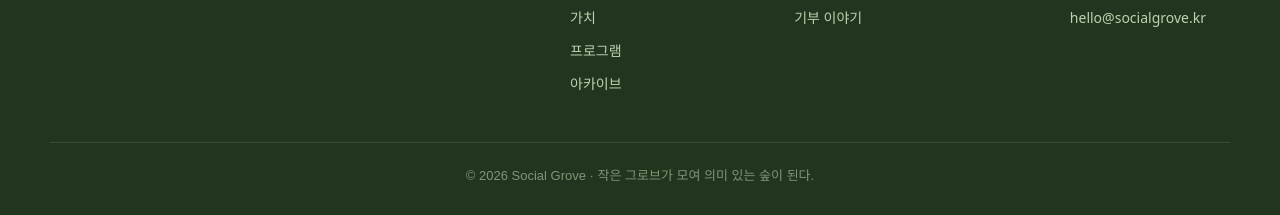
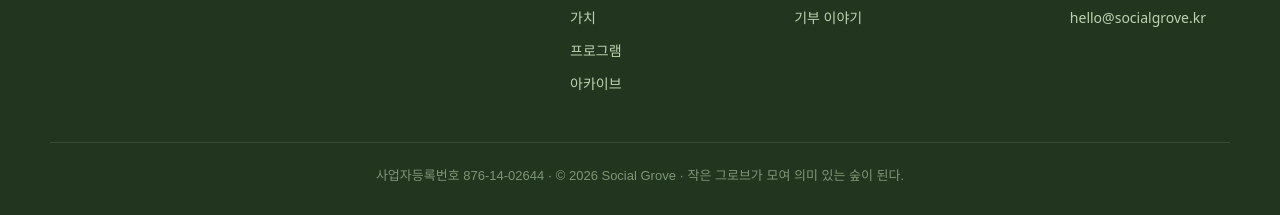
Before and after one commit to newhope12000/social-grove, a plain HTML site: page about.html in a window 1280 px wide. Shown: the part 3134-3349 px from the top of the page. Drawn offline with Linux system fonts and the light colour scheme; a web font is replaced by a local one.

Commit message:
푸터에 사업자등록번호 추가
Co-Authored-By: Claude Opus 4.8 (1M context) <noreply@anthropic.com>

```diff
--- a/about.html
+++ b/about.html
@@ -125,7 +125,7 @@
         <a href="#">Instagram</a><a href="#">KakaoTalk</a><a href="mailto:hello@socialgrove.kr">hello@socialgrove.kr</a>
       </div>
     </div>
-    <p class="footer__copy">© 2026 Social Grove · 작은 그로브가 모여 의미 있는 숲이 된다.</p>
+    <p class="footer__copy">사업자등록번호 876-14-02644 · © 2026 Social Grove · 작은 그로브가 모여 의미 있는 숲이 된다.</p>
   </footer>
 
   <script src="script.js"></script>
```
Also changed, not shown: archive.html (+1 -1 lines), index.html (+1 -1 lines), programs.html (+1 -1 lines), values.html (+1 -1 lines), vision.html (+1 -1 lines).
